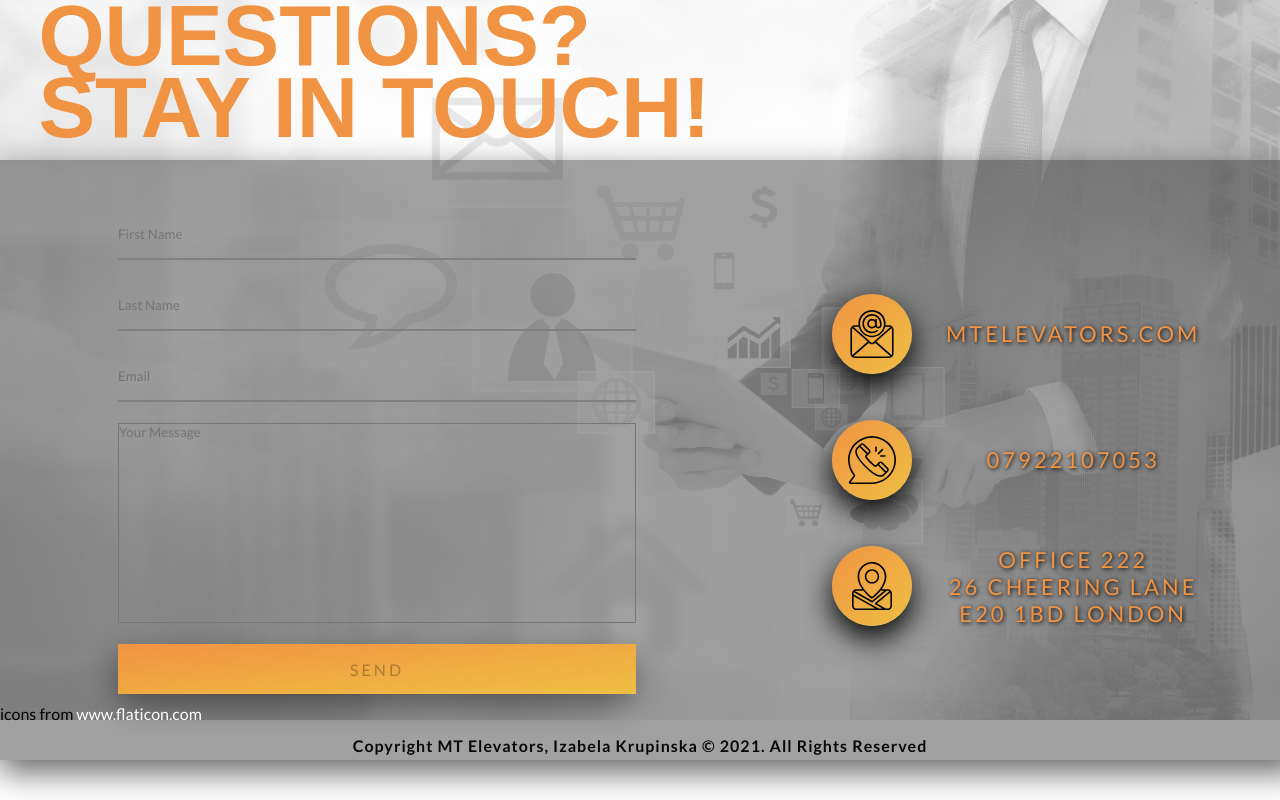
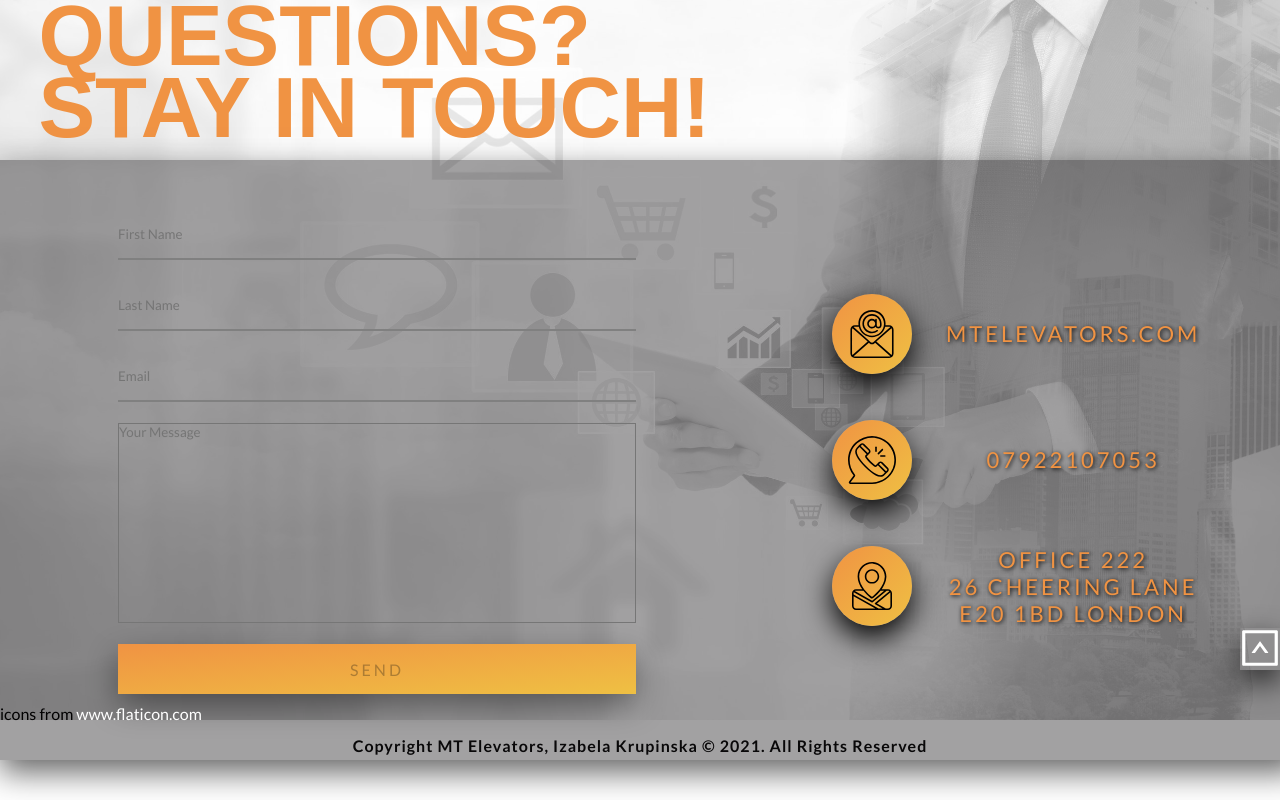
Before and after one commit to Izabela88/mt-elevators, a React (Create React App) app: page / in a window 1280 px wide. Shown: the part 3280-4080 px from the top of the page. Built offline with nearby package versions, Linux system fonts and the light colour scheme; a web font is replaced by a local one.

Commit message:
Add scroll to top icon.

```diff
--- a/package.json
+++ b/package.json
@@ -4,6 +4,7 @@
   "private": true,
   "dependencies": {
     "3d-react-carousal": "^3.1.0",
+    "@ant-design/icons": "^4.6.2",
     "@hookform/error-message": "^2.0.0",
     "@testing-library/jest-dom": "^5.12.0",
     "@testing-library/react": "^11.2.7",
--- a/src/components/Contact/Contact.js
+++ b/src/components/Contact/Contact.js
@@ -5,6 +5,8 @@ import img from '../../assets/images/imgbw.jpg';
 import email from '../../assets/icons/email.svg';
 import phone from '../../assets/icons/phone.svg';
 import address from '../../assets/icons/location.svg';
+import { UpSquareOutlined } from '@ant-design/icons';
+import { Link } from 'react-scroll';
 
 export default function Contact() {
   return (
@@ -49,6 +51,11 @@ export default function Contact() {
             www.flaticon.com
           </a>
         </div>
+        <Link to='home' smooth='easeInOutCubic' duration={2500}>
+          <div className={styles.top__btn}>
+            <UpSquareOutlined />
+          </div>
+        </Link>
       </div>
     </section>
   );
--- a/src/components/Contact/Contact.module.css
+++ b/src/components/Contact/Contact.module.css
@@ -115,3 +115,21 @@
 .text a {
   color: #fff;
 }
+
+.top__btn {
+  right: 0;
+  bottom: 50px;
+  position: absolute;
+  box-shadow: 0 12px 30px rgb(0 0 0 / 72%);
+  cursor: pointer;
+}
+
+.top__btn svg {
+  transition-duration: 0.3s;
+  font-size: 40px;
+  color: #fff;
+}
+
+.top__btn svg:hover {
+  color: var(--color-primary-800);
+}
```
Also changed, not shown: 1 other file (tests, documents, lock files or other folders).
